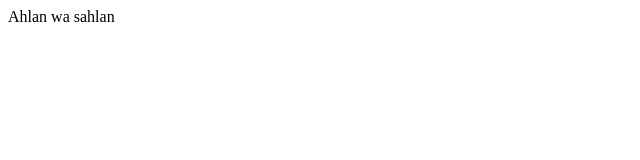
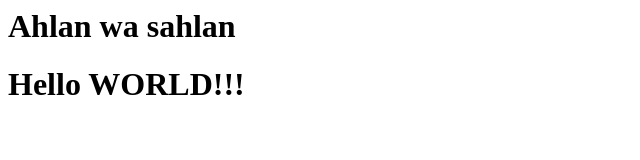
Before and after one commit to FikriGunawan/fikrigunawan.github.io, a plain HTML site: page index.html in a window 1280 px wide. Shown: the whole page, without its empty margins (0-640 px from the left). Drawn offline with Linux system fonts and the light colour scheme.

Commit message:
Update index.html

```diff
--- a/index.html
+++ b/index.html
@@ -1 +1,3 @@
-Ahlan wa sahlan
+<h1>Ahlan wa sahlan</h1>
+
+<h1>Hello WORLD!!!</h1>
```
